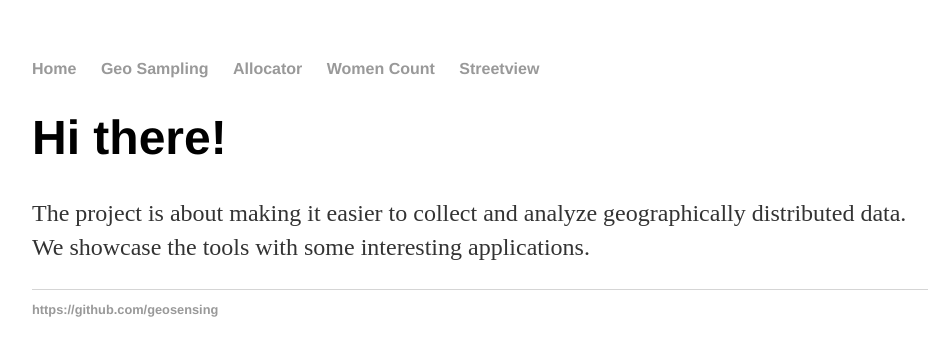
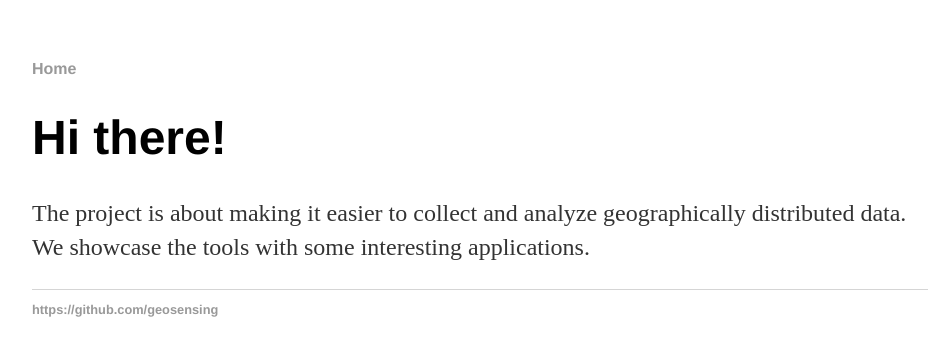
Before and after one commit to geosensing/geosensing.github.io, a Jekyll site: the page built from index.html, in a window 1280 px wide. Shown: the top 356 px of the page, without its empty margins (160-1096 px from the left). Built offline with Jekyll 4.4.1, drawn with Linux system fonts in a browser that asks for light colours.

Commit message:
fix the links + add basic info.

```diff
--- a/_layouts/default.html
+++ b/_layouts/default.html
@@ -9,10 +9,6 @@
 			<nav>
 	    		<ul>
 	        	<li><a href="/">Home</a></li>
-	        	<li><a href="/geo_sampling/">Geo Sampling</a></li>
-        		<li><a href="/allocator/">Allocator</a></li>
-        		<li><a href="/women-count/">Women Count</a></li>
-        		<li><a href="/streetview/">Streetview</a></li>
 	    		</ul>
 			</nav>
 			<div class="container">
```
Also changed, not shown: README.md, icon3.png (added).
